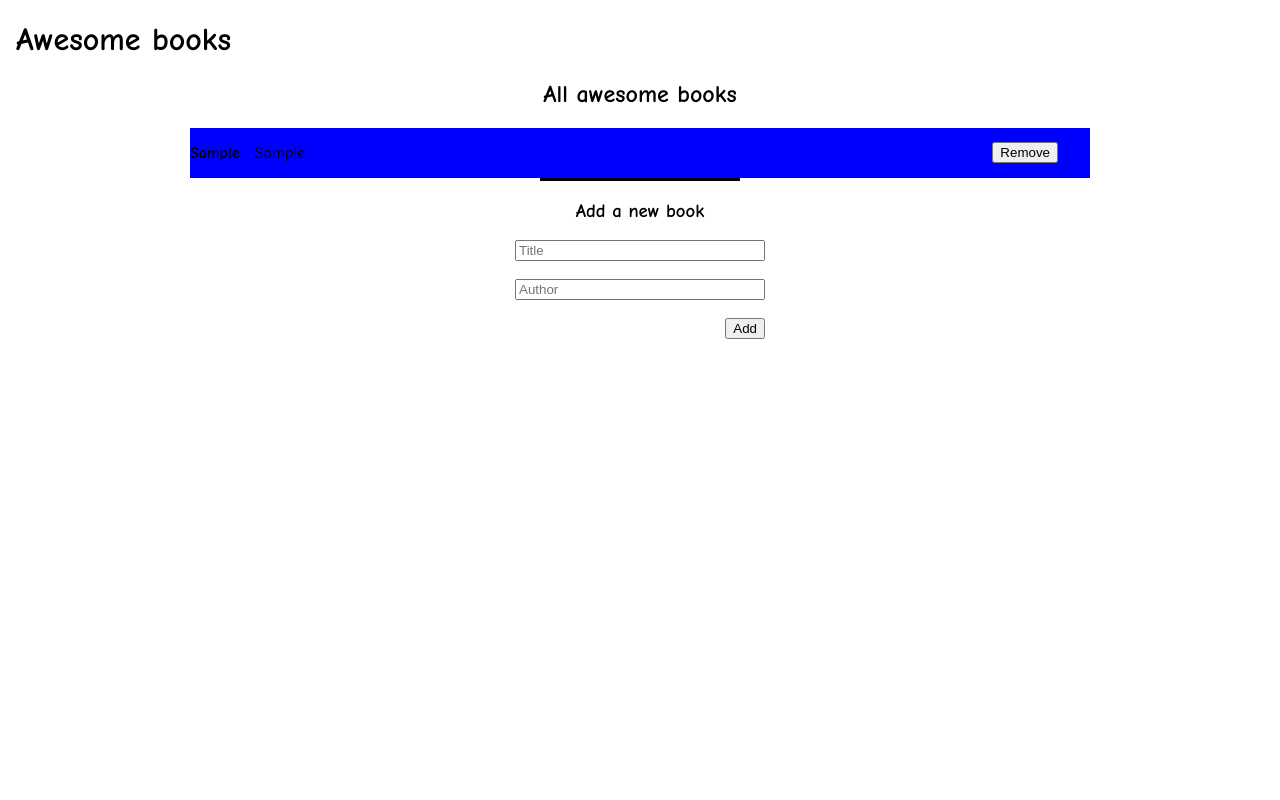
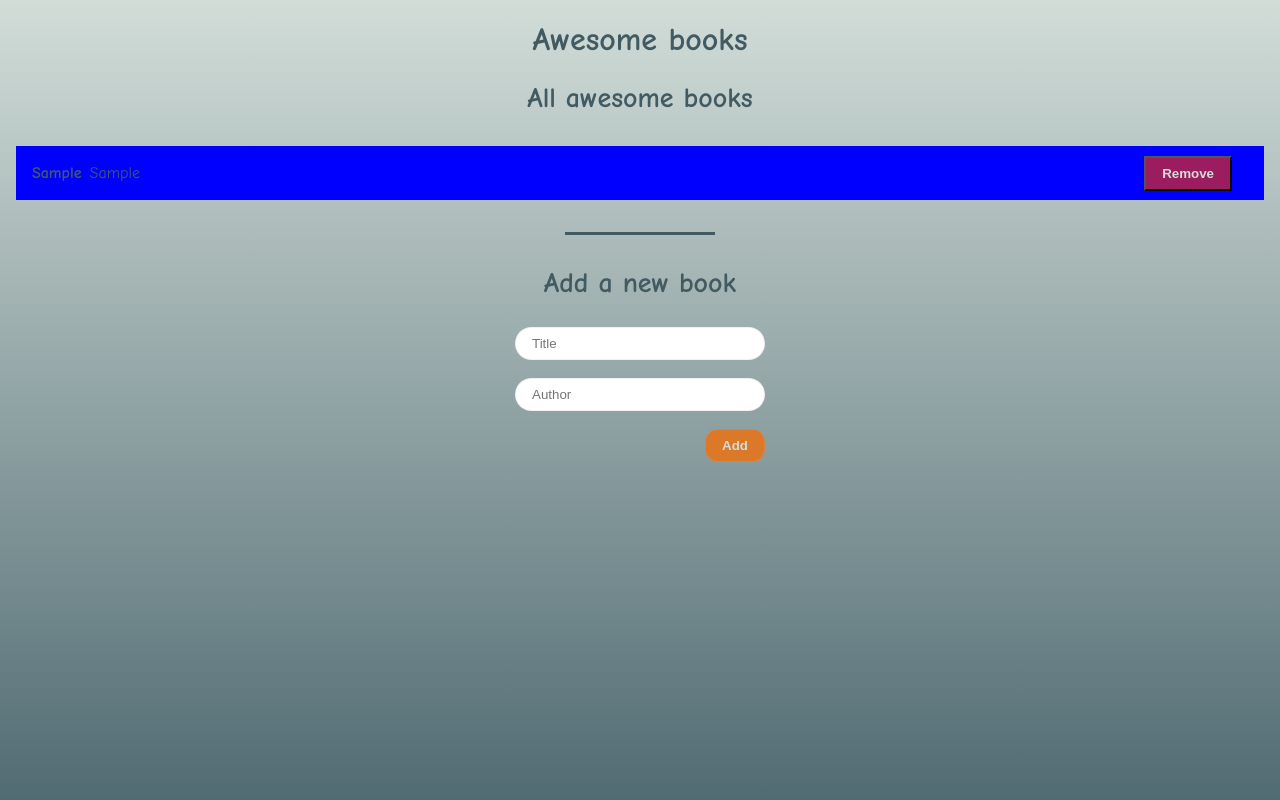
Before and after one commit to DanteAlonsoHT/awesome_books_js, a plain HTML site: page index.html in a window 1280 px wide. Both pictures are taken after typing "Sample", "Sample" into the empty fields and a click on the button "Add". Drawn offline with Linux system fonts and the light colour scheme.

Commit message:
Add mores CSS styles

```diff
--- a/css/style.css
+++ b/css/style.css
@@ -5,21 +5,25 @@ body {
   margin: 1rem;
   box-sizing: border-box;
   font-family: 'Comic Neue', cursive;
+  background-image: linear-gradient(0deg, #4b666e 0%, #d2ddd8 100%);
+  min-height: 100vh;
+  color: #425b62;
 }
 
-h2 {
+h1 {
+  padding: 0 auto;
+  text-align: center;
+}
+
+h2, h3 {
   display: flex;
   justify-content: space-evenly;
+  font-weight: 900;
+  font-size: 1.75rem;
 }
-
-h3 {
-  display: flex;
-  justify-content: space-evenly;
-}
-
 #content-books {
-  max-width: 900px;
-  margin: 0 auto;
+  max-width: 1250px;
+  margin: 2rem auto;
 }
 
 .card-book {
@@ -32,14 +36,19 @@ h3 {
 .book-info {
   display: flex;
   align-items: center;
+  padding: 0.15rem 1rem;
 }
 
 .book-info > strong {
-  margin-right: 15px;
+  margin-right: 8px;
 }
 
 .button-remove {
   margin-right: 2rem;
+  padding: 0.5rem 1rem;
+  background-color: #c32439cc;
+  color: #d2ddd8;
+  font-weight: 700;
 }
 
 #form-books {
@@ -51,12 +60,35 @@ h3 {
 }
 
 #button-add {
-  max-width: 50px;
+  max-width: 80px;
   align-self: flex-end;
+  padding: 0.5rem 1rem;
+  border-radius: 0.8rem;
+  border: 1px solid #bbb3;
+  background-color: #dc7928;
+  color: #d2ddd8;
+  font-weight: 700;
+}
+
+#button-add:hover {
+  cursor: pointer;
+  background-color: #d2ddd8;
+  color: #dc7928;
+  border: 1px solid #dc7928;
 }
 
 .line-border {
   border-top: 3px solid;
-  max-width: 200px;
-  margin: 0 auto;
+  max-width: 150px;
+  margin: 2rem auto;
 }
+
+input {
+  padding: 0.5rem 1rem;
+  border-radius: 36px;
+  border: 1px solid #bbb3;
+}
+
+input:focus {
+  outline: none;
+}
```
